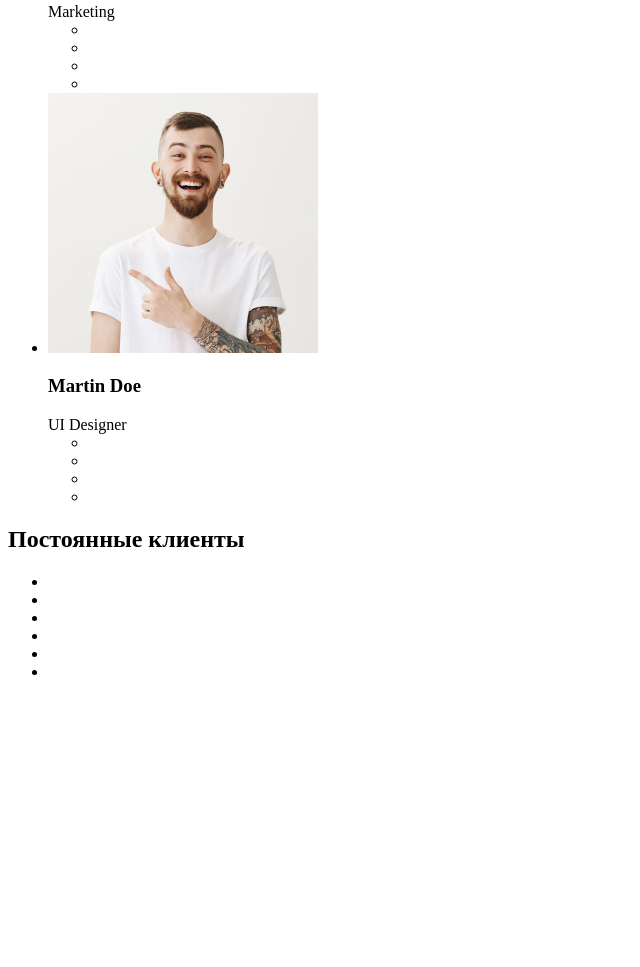
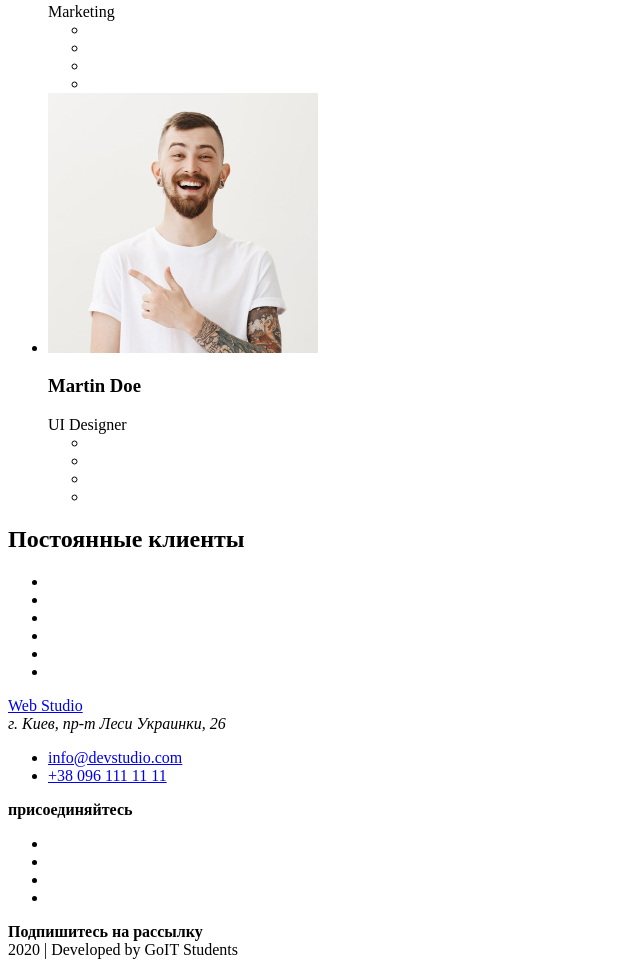
Before and after one commit to She-Helen/goit-markup-hw-01, a plain HTML site: page index.html in a window 1280 px wide. Shown: the part 2772-3739 px from the top of the page, without its empty margins (0-640 px from the left). Before the commit the page ends 3469 px from the top, so only its background shows below. Drawn offline with Linux system fonts and the light colour scheme.

```diff
--- a/index.html
+++ b/index.html
@@ -165,5 +165,32 @@
         </ul>
       </section>
     </main>
+    <footer>
+      <div>
+        <a href="./index.html">Web Studio</a>
+        <address>г. Киев, пр-т Леси Украинки, 26</address>
+        <ul>
+          <li>
+            <a href="mailto:info@devstudio.com">info@devstudio.com</a>
+          </li>
+          <li>
+            <a href="tel:+380961111111">+38 096 111 11 11</a>
+          </li>
+        </ul>
+      </div>
+      <div>
+        <b>присоединяйтесь</b>
+        <ul>
+          <li><a href=""></a></li>
+          <li><a href=""></a></li>
+          <li><a href=""></a></li>
+          <li><a href=""></a></li>
+        </ul>
+      </div>
+      <div>
+        <b>Подпишитесь на рассылку</b>
+      </div>
+      <span lang="en">2020 | Developed by GoIT Students</span>
+    </footer>
   </body>
 </html>
```
